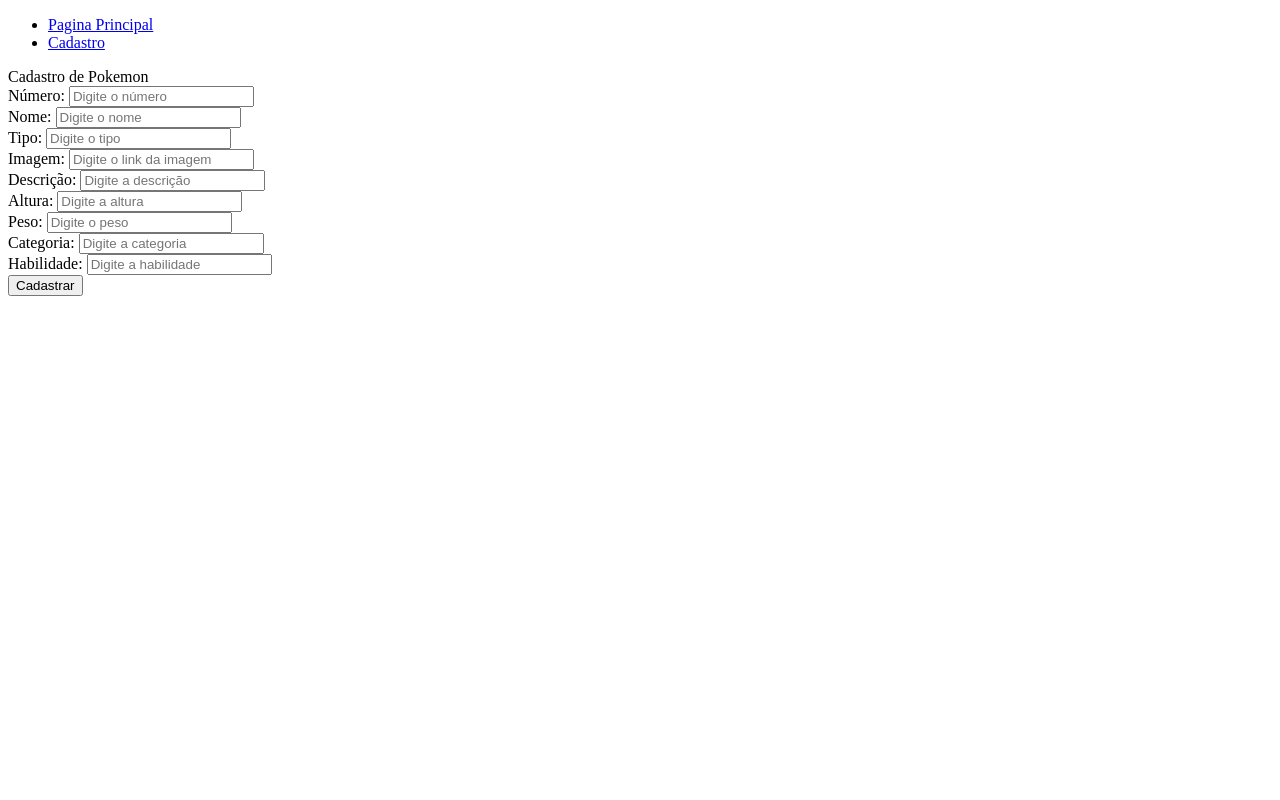
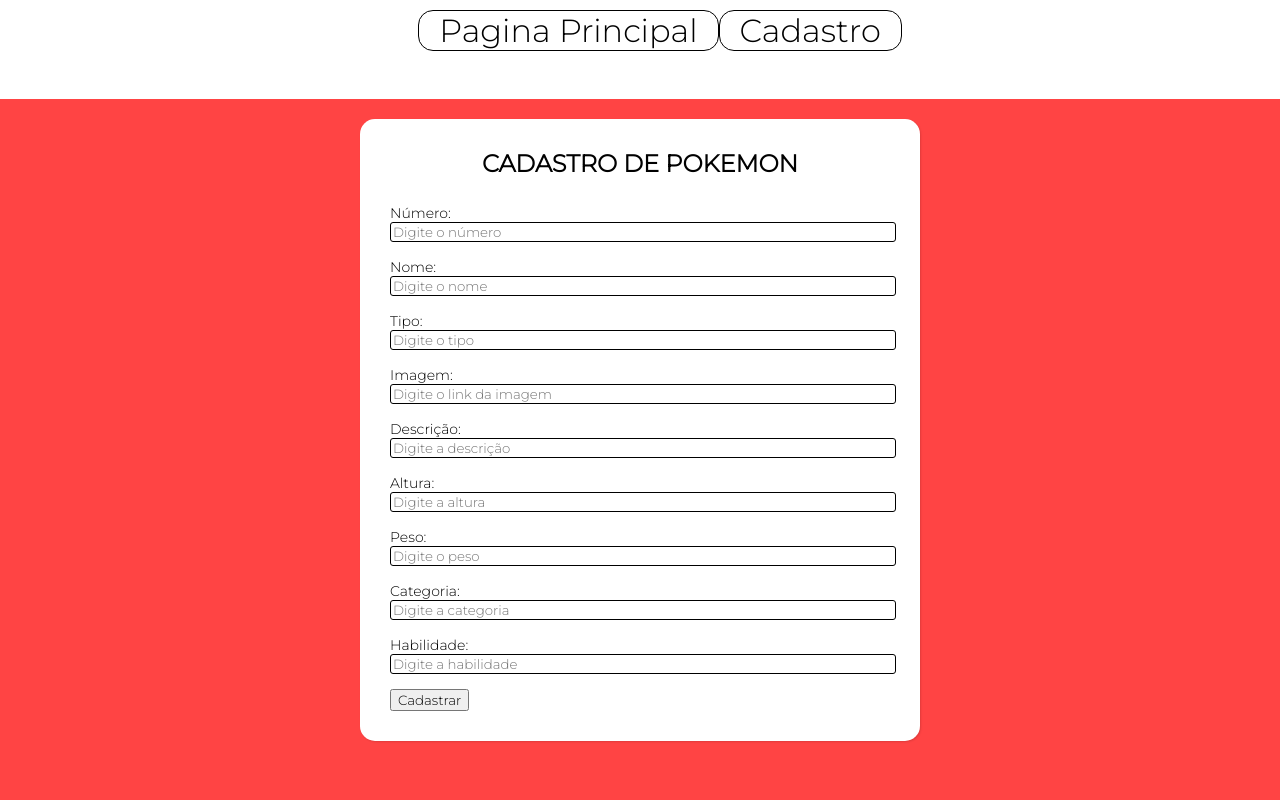
Before and after one commit to CrimsonKurikara/projeto-pokedex, a Node server app: page /cadastro in a window 1280 px wide. Run offline with Node 20, Linux system fonts and the light colour scheme.

Commit message:
projeto terminado

```diff
--- a/index.js
+++ b/index.js
@@ -46,6 +46,8 @@ app.set("view engine", "ejs");
 
 app.use(express.static(path.join(__dirname, "public")));
 
+app.use(express.urlencoded());
+
 app.get("/", function(req, res) {
 
     res.render("index", {pokedex:pokedex,message:message});
--- a/public/css/style.css
+++ b/public/css/style.css
@@ -0,0 +1,263 @@
+@import url("https://fonts.googleapis.com/css2?family=Montserrat:wght@300&display=swap");
+* {
+  margin: 0px;
+  font-family: "Montserrat", sans-serif;
+}
+
+h1 {
+  color: #fff;
+  font-size: 42px;
+  text-shadow: 0 0 1rem #00000060;
+  text-align: center;
+}
+
+.links {
+  font-weight: 300;
+  font-size: 32px;
+  color: #000000;
+  text-decoration: none;
+  font-style: bold;
+}
+
+header {
+  background-color: #fff;
+  display: flex;
+  justify-content: space-evenly;
+  padding-bottom: 3rem;
+}
+.nav_links {
+  list-style: none;
+  display: flex;
+}
+
+.nav_links li {
+  margin-top: 10px;
+  display: flex;
+  justify-content: space-between;
+
+  padding: 0px 20px;
+  border: 1px solid #000;
+  border-radius: 15px;
+}
+
+.nav_links li {
+  transition: all 0.3s ease 0s;
+}
+.nav_links li:hover {
+  background-color: rgb(255, 68, 68);
+}
+.nav_links li a {
+  transition: all 0.3s ease 0s;
+}
+
+.nav_links li a:hover {
+  color: #fff;
+}
+body {
+  background-color: rgb(255, 68, 68);
+  background-repeat: no-repeat;
+  background-size: cover;
+  background-position: center;
+  min-height: 100vh;
+  width: 100%;
+}
+
+#container {
+  margin: 1rem 1rem 1rem 1rem;
+  display: flex;
+  grid-template-columns: 1fr 1fr 1fr;
+  grid-template-rows: 1fr 1fr 1fr;
+  gap: 0px 0px;
+  grid-auto-flow: row;
+  grid-template-areas:
+    "img info ."
+    ". . ."
+    ". . .";
+  background-color: #fff;
+  background-repeat: no-repeat;
+  background-size: cover;
+  background-position: center;
+  border-radius: 15px;
+}
+
+#img {
+  grid-area: img;
+}
+
+#info {
+  grid-area: info;
+  margin: 50px 50px 50px 50px;
+}
+
+a.card {
+  width: 20rem;
+  padding: 3rem;
+  box-shadow: 0 0 1rem #00000060;
+  margin: 2rem;
+  border-radius: 1rem;
+  display: flex;
+  flex-wrap: wrap;
+  justify-content: center;
+  cursor: pointer;
+  transition: transform 0.5s;
+  background-color: #fff;
+  color: #000;
+  text-decoration: none;
+}
+
+a.card:hover {
+  transform: scale(1.1);
+}
+
+a.card img {
+  width: 15rem;
+  height: 15rem;
+}
+
+a.card h2 {
+  width: 100%;
+  text-align: center;
+  padding: 2rem;
+  color: #000;
+}
+
+section#pokedex {
+  margin-left: 10rem;
+  margin-right: 10rem;
+  display: flex;
+  justify-content: center;
+  align-items: center;
+  flex-wrap: wrap;
+}
+
+section#cadastrar {
+  padding: 3rem;
+  display: flex;
+  justify-content: center;
+  flex-wrap: wrap;
+  background-color: #fff;
+  margin: 0 20rem 10rem 20rem;
+  box-shadow: 0 0 1rem #00000060;
+  border-radius: 1rem;
+}
+
+section#cadastrar h2 {
+  color: rgb(255, 68, 68);
+  text-align: center;
+  padding-bottom: 3rem;
+  font-size: 2.5rem;
+  width: 100%;
+}
+
+section#cadastrar form {
+  width: 100%;
+  padding: 3rem;
+}
+
+section#cadastrar form div input {
+  width: 100%;
+  padding: 1rem;
+  font-size: 1.3rem;
+  margin-top: 0.5rem;
+  margin-bottom: 1rem;
+  outline: none;
+  border: 0.1rem solid #ccc;
+}
+
+section#cadastrar form div label {
+  font-size: 1.3rem;
+  color: rgb(255, 0, 0);
+}
+
+section#cadastrar form button {
+  border: 1px solid rgb(255, 68, 68);
+  background-color: #fff;
+  color: rgb(255, 68, 68);
+  padding: 1rem;
+  font-size: 0.8vw;
+  font-weight: 600;
+  border-radius: 0.5rem;
+  display: block;
+  margin: auto;
+  margin-top: 2rem;
+  cursor: pointer;
+  transition: 0.3s ease-out;
+  width: 40%;
+}
+
+section#cadastrar form button:hover {
+  background-color: rgb(255, 68, 68);
+  color: #fff;
+  transform: scale(1.1);
+}
+
+section#message {
+  padding: 1rem;
+  background-color: rgb(197, 255, 214);
+  color: #004d04;
+  position: fixed;
+  top: 5rem;
+  right: 2rem;
+  z-index: 100;
+  text-align: center;
+  font-size: 1.1rem;
+  font-weight: 600;
+  border-radius: 0.5rem;
+
+  display: flex;
+  align-items: center;
+  justify-content: space-between;
+}
+
+span#close {
+  font-size: 2rem;
+  cursor: pointer;
+  transition: 0.3s;
+  padding-left: 2rem;
+}
+
+span#close:hover {
+  color: rgb(255, 0, 0);
+  transform: scale(1.2);
+}
+
+.wrapper {
+  max-width: 500px;
+  width: 100%;
+  background: #fff;
+  margin: 20px auto;
+  padding: 30px;
+  box-shadow: 1px 1px 2px rgba(0, 0, 0, 0.125);
+  border-radius: 15px;
+}
+.wrapper .title {
+  font-size: 24px;
+  font-weight: 700;
+  margin-bottom: 25px;
+  color: #000;
+  text-transform: uppercase;
+  text-align: center;
+}
+.wrapper .form {
+  width: 100%;
+}
+.wrapper .form .input_field {
+  margin-bottom: 15px;
+  /* display: flex; */
+  /* align-items: center; */
+}
+
+.wrapper .form .input_field label {
+  width: 200%;
+  color: #000;
+  margin-right: 10px;
+  font-size: 14px;
+}
+
+.wrapper .form .input_field .input {
+  width: 100%;
+  outline: none;
+  border: 1px solid #000;
+  border-radius: 3px;
+  transition: all 0.3s ease-in-out;
+}
--- a/views/detalhes.ejs
+++ b/views/detalhes.ejs
@@ -4,6 +4,7 @@
     <meta charset="UTF-8" />
     <meta http-equiv="X-UA-Compatible" content="IE=edge" />
     <meta name="viewport" content="width=device-width, initial-scale=1.0" />
+    <link rel="stylesheet" href="/css/style.css" />
     <title>Pokedex | Detalhes</title>
   </head>
 
```
Also changed, not shown: views/index.ejs (+5 -8 lines).
